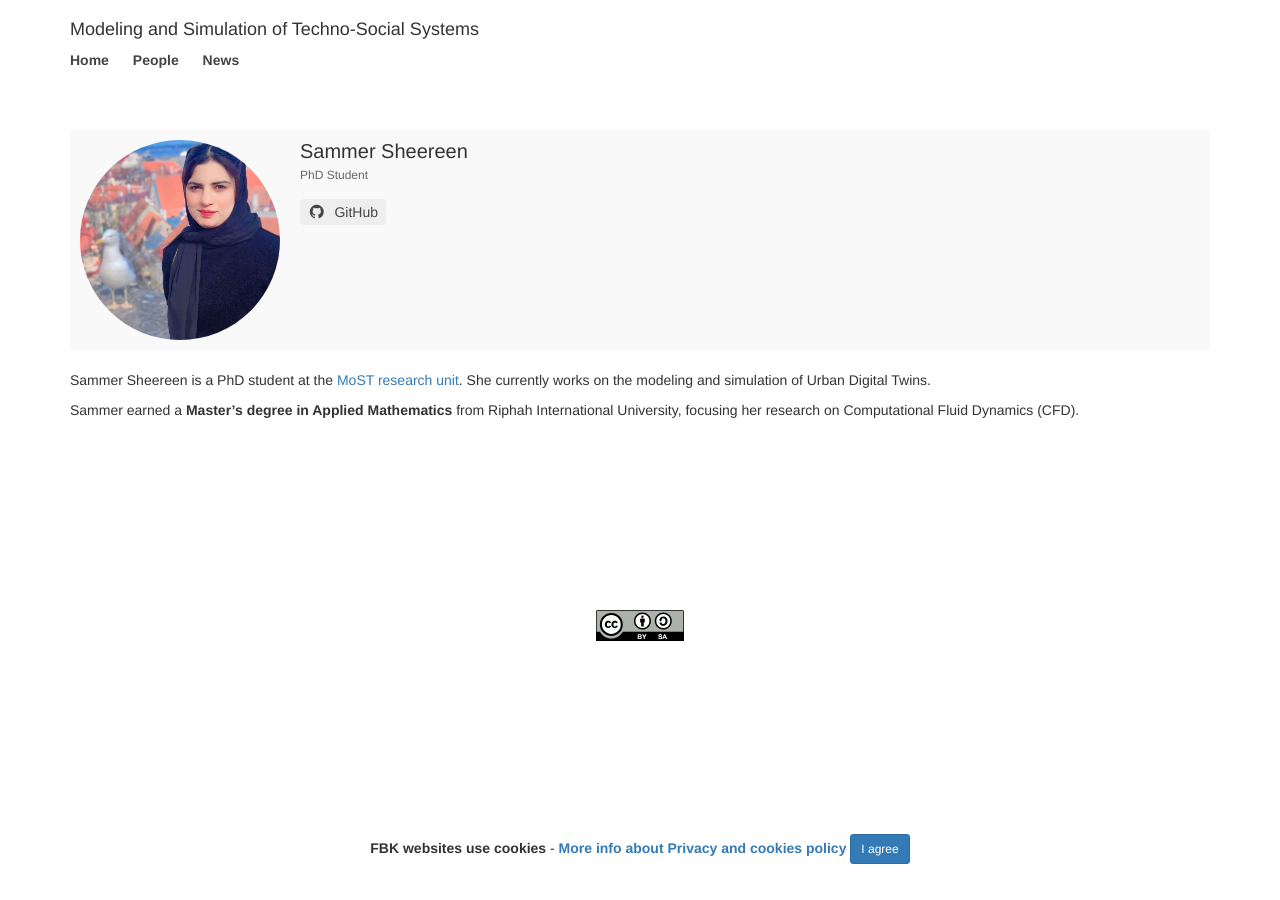
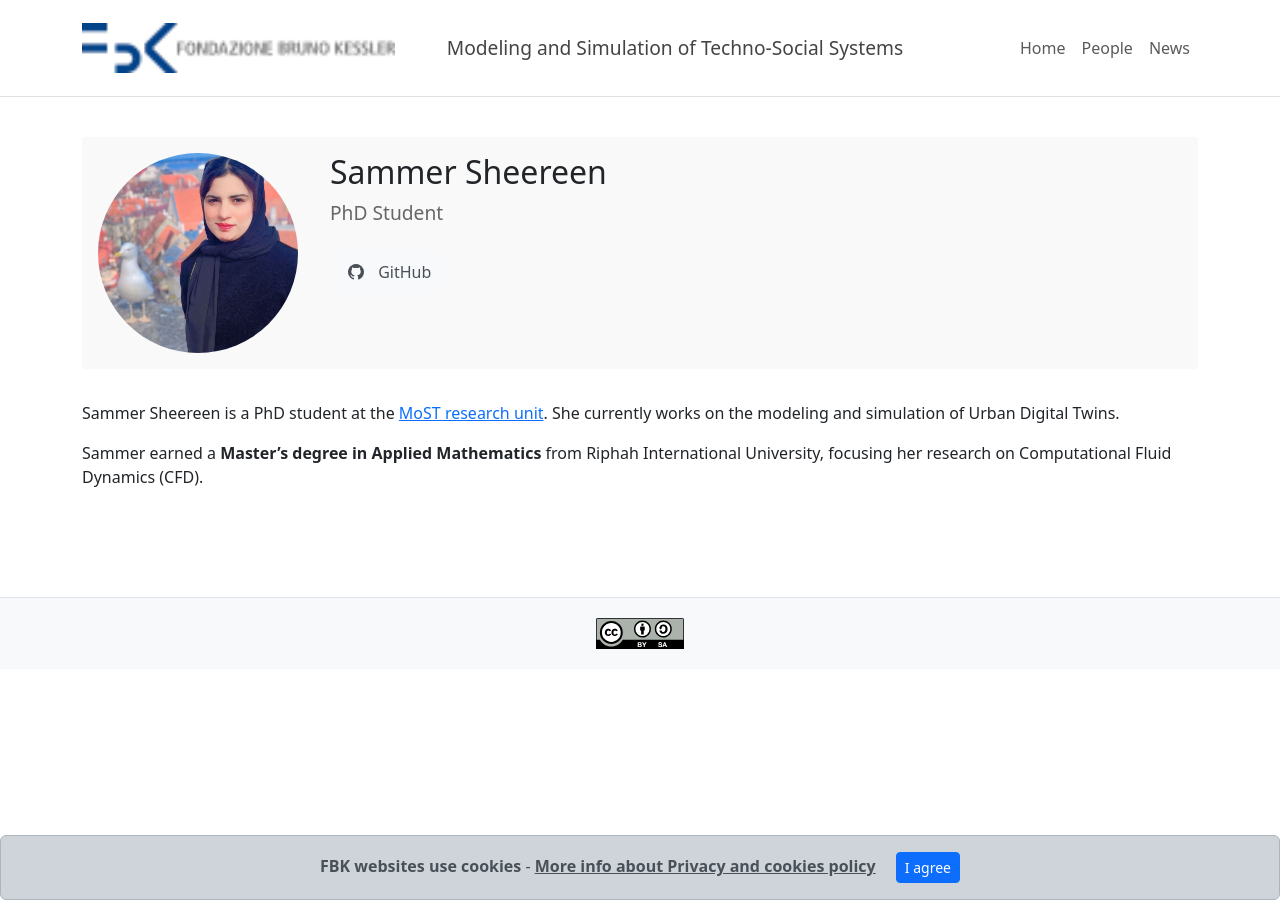
Before and after one commit to fbk-most/fbk-most.github.io, a Jekyll site: the page built from _people/sammer-sheereen.md, in a window 1280 px wide. Built offline with Jekyll 4.4.1, drawn with Linux system fonts in a browser that asks for light colours; nearby versions of some CDN libraries; library files that are not in the unit come from our copies.

Commit message:
feat: add FBK logo on the top left (#29)
We're increasingly sketching out the website and attempt to follow the
institutional guidelines and policy.

```diff
--- a/_layouts/base.html
+++ b/_layouts/base.html
@@ -14,13 +14,44 @@
 
   <header class="most-header">
     <div class="container">
-      <h1 class="most-header-title">{{ site.title }}</h1>
-      <nav>
-        <ul class="most-nav-list">
-          <li class="most-nav-item"><a class="most-nav-link" href="{{ "/" | relative_url }}">Home</a></li>
-          <li class="most-nav-item"><a class="most-nav-link" href="{{ "/people" | relative_url }}">People</a></li>
-          <li class="most-nav-item"><a class="most-nav-link" href="{{ "/news" | relative_url }}">News</a></li>
-        </ul>
+      <nav class="navbar navbar-expand-lg">
+
+        <!-- Left: FBK Logo -->
+        <a class="navbar-brand" href="https://www.fbk.eu">
+          <img src="{{ '/assets/images/fbk-logo.png' | relative_url }}"
+              alt="FBK Logo" class="most-header-logo">
+        </a>
+
+        <!-- Center: Title -->
+        <h1 class="most-header-title d-none d-lg-block flex-grow-1 text-center mb-0">
+          {{ site.title }}
+        </h1>
+
+        <!-- Right: Hamburger menu for mobile -->
+        <button class="navbar-toggler" type="button"
+          data-bs-toggle="collapse"
+          data-bs-target="#mostNavbarNav"
+          aria-controls="mostNavbarNav"
+          aria-expanded="false"
+          aria-label="Toggle navigation">
+          <span class="navbar-toggler-icon"></span>
+        </button>
+
+        <!-- Right: Navigation items -->
+        <div class="collapse navbar-collapse justify-content-end" id="mostNavbarNav">
+          <ul class="navbar-nav">
+            <li class="nav-item">
+              <a class="nav-link" href="{{ '/' | relative_url }}">Home</a>
+            </li>
+            <li class="nav-item">
+              <a class="nav-link" href="{{ '/people' | relative_url }}">People</a>
+            </li>
+            <li class="nav-item">
+              <a class="nav-link" href="{{ '/news' | relative_url }}">News</a>
+            </li>
+          </ul>
+        </div>
+
       </nav>
     </div>
   </header>
--- a/assets/css/main.css
+++ b/assets/css/main.css
@@ -1,46 +1,29 @@
 /* We use bootstrap and bootstrap variables to define custom styles. */
 
-/* Header */
+/* Header styling */
 .most-header {
-    background-color: var(--bs-gray-100);
+    background-color: white;
     border-bottom: 1px solid var(--bs-border-color);
-    padding: 20px 0;
+    padding: 10px 0;
+}
+
+.most-header-logo {
+    height: 50px;
+    width: auto;
 }
 
 .most-header-title {
-    margin: 0;
-    font-size: 1.8rem;
+    font-size: 1.2rem;
+    color: #444;
 }
 
-/* Navigation */
-.most-nav-list {
-    list-style: none;
-    padding: 0;
-    margin: 1rem 0 0;
-}
-
-.most-nav-item {
-    display: inline;
-    margin-right: 20px;
-}
-
-.most-nav-link {
-    text-decoration: none;
-    color: #444;
-    font-weight: 600;
-}
-
-.most-nav-link:hover {
-    color: #000;
-}
-
-/* Main content */
+/* Main content area */
 .most-content {
     min-height: 500px;
     padding: 40px 0;
 }
 
-/* Footer */
+/* Footer styling */
 .most-footer {
     background-color: var(--bs-gray-100);
     padding: 20px 0;
@@ -48,15 +31,26 @@
     text-align: center;
 }
 
-/* Home page sections */
-.most-description {
-    margin: 2rem 0;
-    padding: 1rem;
-    background: #f0f0f0;
-    border-left: 4px solid #444;
+/* CC license in footer */
+.most-cc-license {
+    margin-top: var(--bs-spacer-3);
 }
 
-/* People page */
+.most-cc-license img {
+    border-width: 0;
+    height: 31px;
+}
+
+/* Cookie Alert */
+.most-cookie-alert {
+    position: fixed;
+    bottom: 0;
+    left: 0;
+    right: 0;
+    z-index: 1030;
+}
+
+/* People page styling */
 .most-people-title {
     text-align: center;
     margin: 2rem 0;
@@ -81,73 +75,6 @@
     font-size: 1.2rem;
     margin-top: 0.5rem;
     margin-bottom: 0.5rem;
-}
-
-.most-person-name {
-}
-
-.most-person-page-links a {
-    display: inline-block;
-    margin: 0.5rem 1rem 0.5rem 0;
-    padding: 0.5rem 1rem;
-    background: var(--bs-gray-100);
-    border-radius: 0.25rem;
-    text-decoration: none;
-    color: var(--bs-gray-700);
-    transition: all 0.2s ease;
-}
-
-.most-person-page-links a:hover {
-    background: var(--bs-gray-200);
-    color: var(--bs-gray-900);
-}
-
-.most-person-page-links i {
-    margin-right: 0.5rem;
-}
-
-/* Generic page */
-.most-page-title {
-}
-
-.most-page-content {
-}
-
-/* News page */
-.most-post-list {
-    list-style: none;
-    padding: 0;
-}
-
-.most-post-list li {
-    margin-bottom: var(--bs-spacer-3);
-    padding-bottom: var(--bs-spacer-3);
-    border-bottom: 1px solid var(--bs-border-color);
-}
-
-.most-post-date {
-    color: var(--bs-gray-600);
-    font-size: var(--bs-font-size-sm);
-}
-
-/* CC license in footer */
-.most-cc-license {
-    margin-top: var(--bs-spacer-3);
-}
-
-/* CC license image */
-.most-cc-license img {
-    border-width: 0;
-    height: 31px;
-}
-
-/* Cookie Alert */
-.most-cookie-alert {
-    position: fixed;
-    bottom: 0;
-    left: 0;
-    right: 0;
-    z-index: 1030;
 }
 
 /* Person page styling */
@@ -191,36 +118,44 @@
 
 .most-person-page-links a {
     display: inline-block;
-    margin-right: 1rem;
-    padding: 0.3rem 0.8rem;
-    background: #eee;
-    border-radius: 4px;
+    margin: 0.5rem 1rem 0.5rem 0;
+    padding: 0.5rem 1rem;
+    background: var(--bs-gray-100);
+    border-radius: 0.25rem;
     text-decoration: none;
-    color: #444;
+    color: var(--bs-gray-700);
+    transition: all 0.2s ease;
 }
 
 .most-person-page-links a:hover {
-    background: #ddd;
-    color: #000;
+    background: var(--bs-gray-200);
+    color: var(--bs-gray-900);
 }
 
-@media (max-width: 768px) {
-    .most-person-page-header {
-        flex-direction: column;
-        text-align: center;
-    }
+.most-person-page-links i {
+    margin-right: 0.5rem;
+}
 
-    .most-person-page-image {
-        width: 150px;
-        height: 150px;
-        margin: 0 auto;
-    }
+/* News page styling */
+.most-post-list {
+    list-style: none;
+    padding: 0;
+}
 
-    .most-person-page-links {
-        text-align: center;
-    }
+.most-post-list li {
+    margin-bottom: var(--bs-spacer-3);
+    padding-bottom: var(--bs-spacer-3);
+    border-bottom: 1px solid var(--bs-border-color);
+}
 
-    .most-person-page-links a {
-        margin: 0.25rem;
+.most-post-date {
+    color: var(--bs-gray-600);
+    font-size: var(--bs-font-size-sm);
+}
+
+/* Mobile responsiveness */
+@media (max-width: 991.98px) {
+    .navbar-collapse {
+        text-align: right;
     }
 }
```
Also changed, not shown: assets/images/fbk-logo.png (added).
